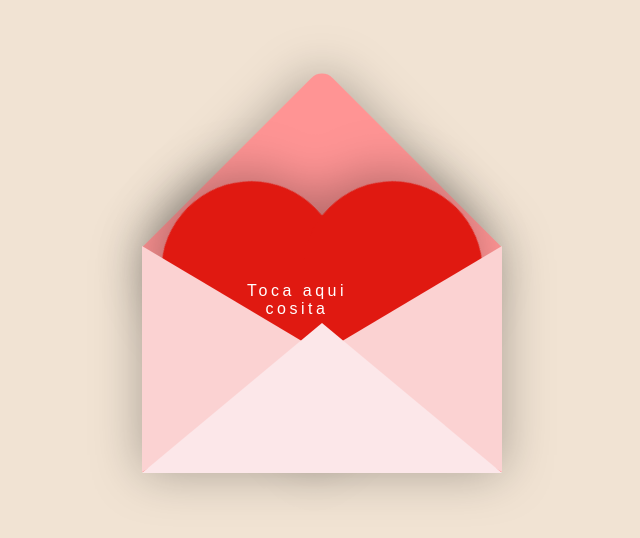
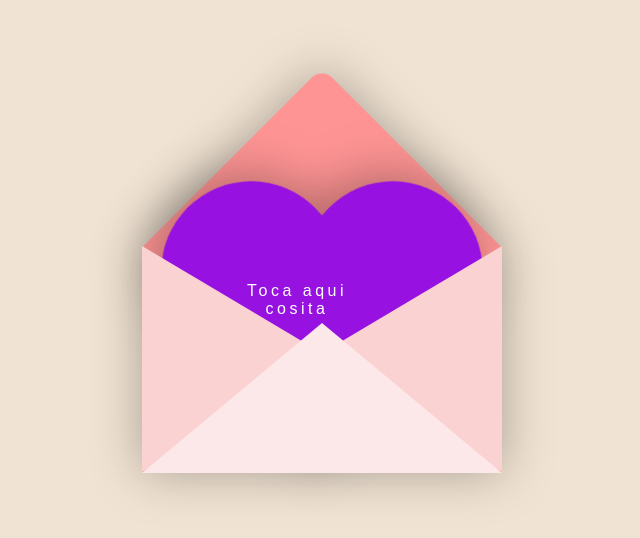
Before and after one commit to Dcode463/marcela, a plain HTML site: page index.html in a window 1280 px wide. Shown: the part 112-650 px from the top of the page, without its empty margins (318-958 px from the left). Drawn offline with nearby package versions, Linux system fonts and the light colour scheme.

Commit message:
Update style.css

```diff
--- a/assets/css/style.css
+++ b/assets/css/style.css
@@ -122,7 +122,7 @@ body {
 
 .heart {
   position: relative;
-  background-color: #e01911;
+  background-color: #9711e0;
   display: inline-block;
   height: 180px;
   top: 50px;
@@ -136,7 +136,7 @@ body {
 .heart:before,
 .heart:after {
   content: "";
-  background-color: #e01911;
+  background-color: #9711e0;
   border-radius: 50%;
   height: 180px;
   width: 180px;
@@ -211,7 +211,7 @@ body {
 
 .side.one .fa-heart {
   font-size: 8em;
-  color: red;
+  color: #9711e0;
   animation: pulseHeart 1s ease-in-out infinite alternate;
   cursor: default;
 }
```
